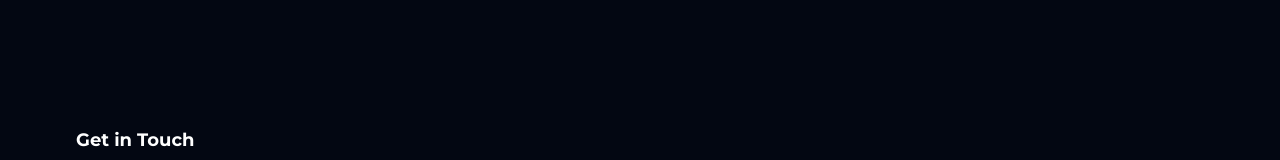
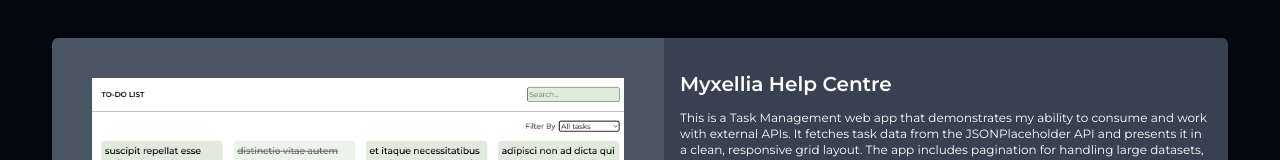
Before and after one commit to damiekanola/portfolio, a React (Vite) app: page / in a window 1280 px wide. Shown: the part 3303-3463 px from the top of the page. Built offline with nearby package versions, Linux system fonts and the light colour scheme.

Commit message:
myxellia project

```diff
--- a/data.json
+++ b/data.json
@@ -38,6 +38,14 @@
     "url": "https://acehelp-assessment.vercel.app/",
     "techStack": ["React JS", "Tailwind CSS"],
     "description": "This is a Task Management web app that demonstrates my ability to consume and work with external APIs. It fetches task data from the JSONPlaceholder API and presents it in a clean, responsive grid layout. The app includes pagination for handling large datasets, a search bar for quick lookups, and dynamic filtering to refine results based on specific conditions. The project showcases how I can integrate multiple endpoints, manage state efficiently, and build user-friendly features around real API data."
+  },
+  {
+    "id": 6,
+    "name": "Myxellia Help Centre",
+    "image": "/images/Task.png",
+    "url": "https://myxellia-pink.vercel.app/",
+    "techStack": ["React JS", "Tailwind CSS"],
+    "description": "This is a Task Management web app that demonstrates my ability to consume and work with external APIs. It fetches task data from the JSONPlaceholder API and presents it in a clean, responsive grid layout. The app includes pagination for handling large datasets, a search bar for quick lookups, and dynamic filtering to refine results based on specific conditions. The project showcases how I can integrate multiple endpoints, manage state efficiently, and build user-friendly features around real API data."
   }
 
 ]
```
Also changed, not shown: src/components/Navbar.jsx (+0 -95 lines).
